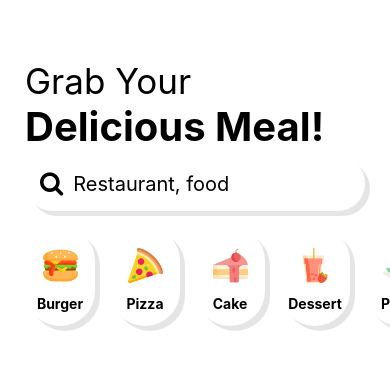
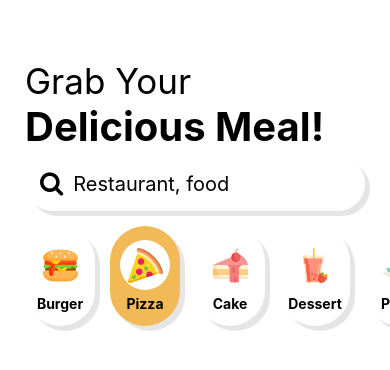
Before and after one commit to adaji025/restaurant-search-mobile, a React Native app: screen / in a window 390 px wide. Shown: the top 370 px of the page. Built offline with nearby package versions, Linux system fonts and the light colour scheme.

Commit message:
implemented state

```diff
--- a/App.js
+++ b/App.js
@@ -1,11 +1,12 @@
 import { StatusBar } from "expo-status-bar";
+import { useState } from "react";
 import { StyleSheet, View, FlatList } from "react-native";
 import CategoryItem from "./src/components/CategoryItem";
 import Header from "./src/components/Header";
 import SearchBar from "./src/components/SearchBar";
 
-export default function App() {
-  const commonCartegory = [
+
+export  const commonCartegory = [
   {
     name: "burger",
     imageUrl: require("./src/assets/images/burger.png"),
@@ -31,6 +32,16 @@ export default function App() {
     imageUrl: require("./src/assets/images/steak.png")
   },
 ];
+
+
+export default function App() {
+const [searchTerm, setSearchTerm] = useState('burger')
+
+setTimeout(() => {
+  setSearchTerm('pizza')
+}, 3000)
+
+
   return (
     <View style={styles.container}>
       <Header />
@@ -42,6 +53,8 @@ export default function App() {
             name={item.name}
             imageUrl={item.imageUrl}
             index={index}
+            active={item.name === searchTerm}
+            handlePress={() => setSearchTerm(item.name)}
           />
         )}
         horizontal
--- a/src/components/CategoryItem.js
+++ b/src/components/CategoryItem.js
@@ -1,14 +1,19 @@
 import { View, StyleSheet, Text, Image } from "react-native";
 import { elevation } from "../common/styles";
 
-const CategoryItem = ({name, imageUrl, index}) => {
+const CategoryItem = ({ name, imageUrl, index, active }) => {
   return (
-    <View style={[styles.container, styles.elevation, index === 0 ? {marginLeft: 25} : {marginLeft: 15}]}>
+    <View
+      style={[
+        styles.container,
+        styles.elevation,
+        index === 0 ? { marginLeft: 25 } : { marginLeft: 15 },
+        active ? {backgroundColor: "rgb(241, 186, 87)"} : {backgroundColor: "white"}
+
+      ]}
+    >
       <View style={styles.imageContainer}>
-        <Image
-          source={imageUrl}
-          style={styles.image}
-        />
+        <Image source={imageUrl} style={styles.image} />
       </View>
       <Text style={styles.itemName}>{name}</Text>
     </View>
@@ -28,17 +33,17 @@ const styles = StyleSheet.create({
   elevation,
   image: { width: 35, height: 35 },
   imageContainer: {
-    width:50,
+    width: 50,
     height: 50,
-    justifyContent: 'center',
-    alignItems: 'center',
-    backgroundColor: 'white',
+    justifyContent: "center",
+    alignItems: "center",
+    backgroundColor: "white",
     borderRadius: 100,
-    marginBottom: 5
+    marginBottom: 5,
   },
   itemName: {
     fontWeight: 700,
-    textTransform: 'capitalize'
-  }
+    textTransform: "capitalize",
+  },
 });
 export default CategoryItem;
```
Lines whose indentation alone changed are shown as unchanged.
